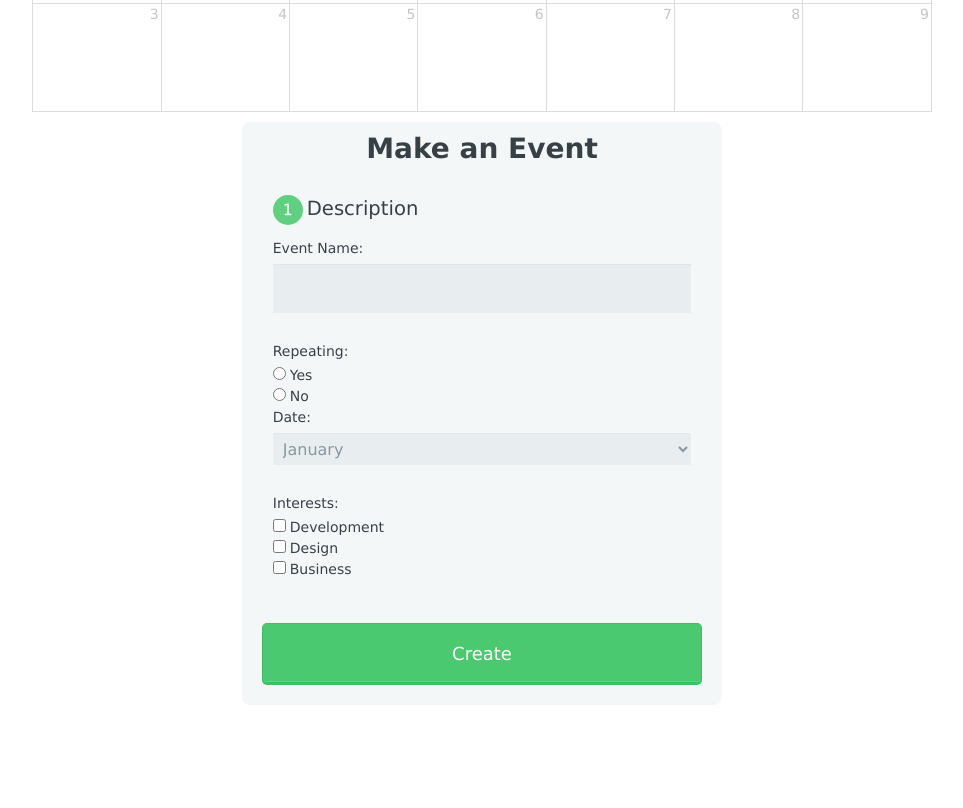
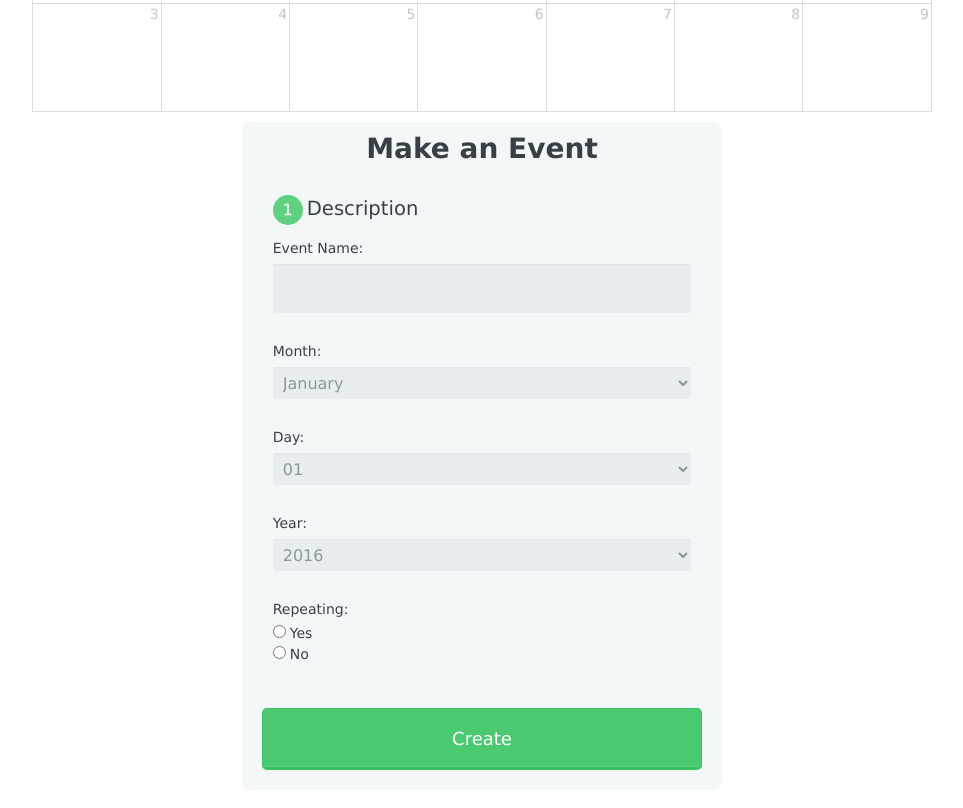
Before and after one commit to rahelambachew/finalproject, a plain HTML site: page fullcalendar.html in a window 1280 px wide. Shown: the part 697-1505 px from the top of the page, without its empty margins (158-1121 px from the left). Before the commit the page ends 1442 px from the top, so only its background shows below. Drawn offline with Linux system fonts and the light colour scheme.

Commit message:
Updated calendar with form.

```diff
--- a/fullcalendar.html
+++ b/fullcalendar.html
@@ -111,20 +111,97 @@
           <legend><span class="number">1</span>Description</legend>
           <label for="name">Event Name:</label>
             <input type="text" id="name" name="title">
-          <label>Repeating:</label>
-            <input type="radio" id="under_13" value="under_13" name="user_age"><label for="under_13" class="light">Yes</label><br>
-            <input type="radio" id="over_13" value="over_13" name="user_age"><label for="over_13" class="light">No</label>
-        <label for="date">Date:</label>
+
+        <label for="date">Month:</label>
         <select id="month" name="month">
             <option value="01">January</option>
             <option value="02">Feburary</option>
+            <option value="03">March</option>
+            <option value="04">April</option>
+            <option value="05">May</option>
+            <option value="06">June</option>
+            <option value="07">July</option>
+            <option value="08">August</option>
+            <option value="09">September</option>
+            <option value="10">October</option>
+            <option value="11">November</option>
+            <option value="12">December</option>
         </select>
-
-          <label>Interests:</label>
-          <input type="checkbox" id="development" value="interest_development" name="user_interest"><label class="light" for="development">Development</label><br>
-            <input type="checkbox" id="design" value="interest_design" name="user_interest"><label class="light" for="design">Design</label><br>
-          <input type="checkbox" id="business" value="interest_business" name="user_interest"><label class="light" for="business">Business</label>
-
+        <label for="date">Day:</label>
+        <select id="day" name="day">
+            <option value="01">01</option>
+            <option value="02">02</option>
+            <option value="03">03</option>
+            <option value="04">04</option>
+            <option value="05">05</option>
+            <option value="06">06</option>
+            <option value="07">07</option>
+            <option value="08">08</option>
+            <option value="09">09</option>
+            <option value="10">10</option>
+            <option value="11">11</option>
+            <option value="12">12</option>
+            <option value="12">13</option>
+            <option value="12">14</option>
+            <option value="12">15</option>
+            <option value="12">16</option>
+            <option value="12">17</option>
+            <option value="12">18</option>
+            <option value="12">19</option>
+            <option value="12">20</option>
+            <option value="12">21</option>
+            <option value="12">22</option>
+            <option value="12">23</option>
+            <option value="12">24</option>
+            <option value="12">25</option>
+            <option value="12">26</option>'
+            <option value="12">27</option>
+            <option value="12">28</option>
+            <option value="12">29</option>
+            <option value="12">30</option>
+            <option value="12">31</option>
+        </select>
+         <label for="date">Year:</label>
+        <select id="day" name="day">
+            <option value="01">2016</option>
+            <option value="02">2017</option>
+            <option value="03">2018</option>
+            <option value="04">2019</option>
+            <option value="05">2020</option>
+            <option value="06">2021</option>
+            <option value="07">2022</option>
+            <option value="08">2023</option>
+            <option value="09">2024</option>
+            <option value="10">2025</option>
+            <option value="11">2026</option>
+            <option value="12">2027</option>
+            <option value="12">2028</option>
+            <option value="12">2029</option>
+            <option value="12">2030</option>
+            <option value="12">2031</option>
+            <option value="12">2032</option>
+            <option value="12">2033</option>
+            <option value="12">2034</option>
+            <option value="12">2035</option>
+            <option value="12">2036</option>
+            <option value="12">2037</option>
+            <option value="12">2038</option>
+            <option value="12">2039</option>
+            <option value="12">2040</option>
+            <option value="12">2041</option>'
+            <option value="12">2042</option>
+            <option value="12">2043</option>
+            <option value="12">2044</option>
+            <option value="12">2045</option>
+            <option value="12">2046</option>
+            <option value="12">2047</option>
+            <option value="12">2048</option>
+            <option value="12">2049</option>
+            <option value="12">2050</option>
+        </select>
+         <label>Repeating:</label>
+            <input type="radio" id="under_13" value="under_13" name="user_age"><label for="under_13" class="light">Yes</label><br>
+            <input type="radio" id="over_13" value="over_13" name="user_age"><label for="over_13" class="light">No</label>
         </fieldset>
         <button type="submit">Create</button>
       </form>
```
